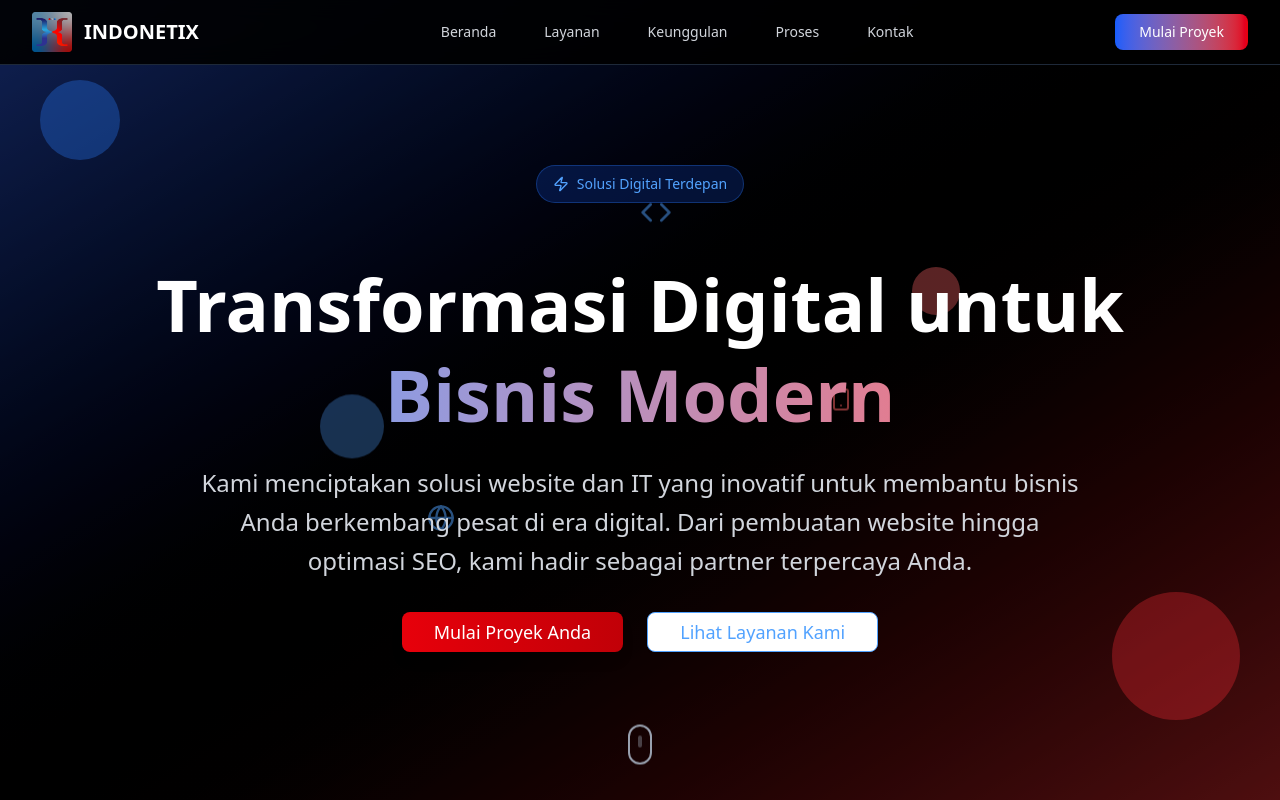
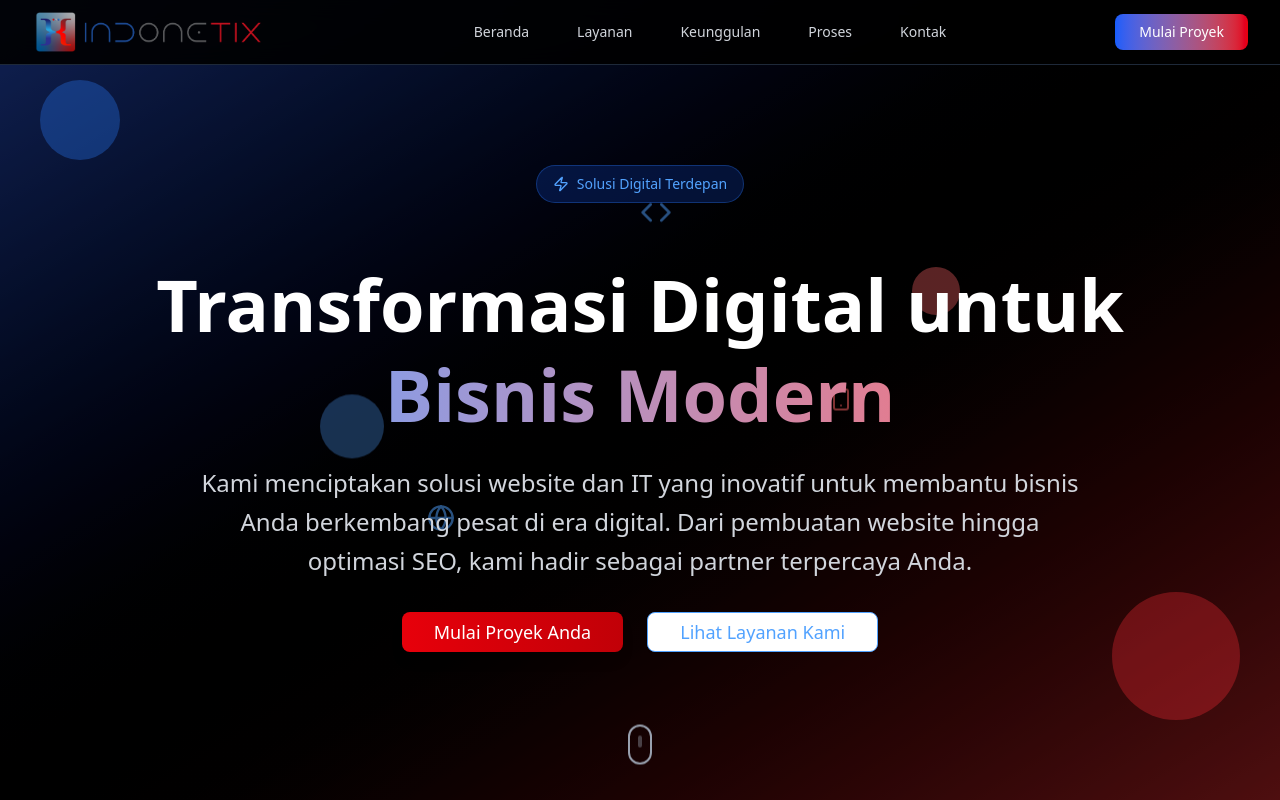
Before and after one commit to cibotjo/indonetix, a Next.js app: page / in a window 1280 px wide. Shown: the top 800 px of the page. Built offline with nearby package versions, Linux system fonts and the light colour scheme.

Commit message:
perbaikan logo

```diff
--- a/src/components/layout/Footer.tsx
+++ b/src/components/layout/Footer.tsx
@@ -14,11 +14,11 @@ export default function Footer() {
             <div>
               <div className="flex items-center mb-6">
                 <img
-                  src="/assets/logo/logo-indonetix.png"
+                  src="/assets/logo/logo-indonetix-header.png"
                   alt="Indonetix Logo"
                   className="h-10 w-auto"
                 />
-                <span className="ml-3 text-xl font-bold text-white">INDONETIX</span>
+                {/* <span className="ml-3 text-xl font-bold text-white">INDONETIX</span> */}
               </div>
               <p className="text-gray-400 mb-6 leading-relaxed">
                 Perusahaan digital terdepan yang menyediakan solusi website dan IT comprehensive untuk bisnis modern di era digital.
--- a/src/components/layout/Header.tsx
+++ b/src/components/layout/Header.tsx
@@ -17,13 +17,13 @@ export default function Header({ scrollToSection }: HeaderProps) {
           <div className="flex items-center">
             <div className="flex-shrink-0 flex items-center cursor-pointer" onClick={() => scrollToSection('home')}>
               <img
-                src="/assets/logo/logo-indonetix.png"
+                src="/assets/logo/logo-indonetix-header.png"
                 alt="Indonetix Logo"
                 className="h-10 w-auto hover:scale-110 transition-transform duration-300"
               />
-              <span className="ml-3 text-xl font-bold text-white hover:text-blue-400 transition-colors">
+              {/* <span className="ml-3 text-xl font-bold text-white hover:text-blue-400 transition-colors">
                 INDONETIX
-              </span>
+              </span> */}
             </div>
           </div>
 
```
Also changed, not shown: public/assets/logo/logo-indonetix-header.png (added).
